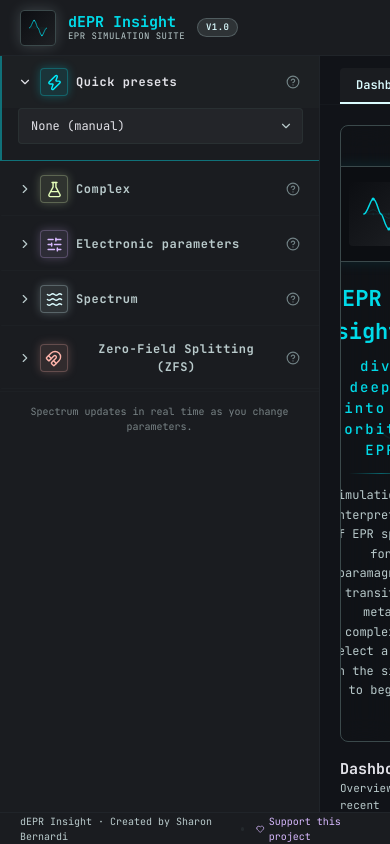
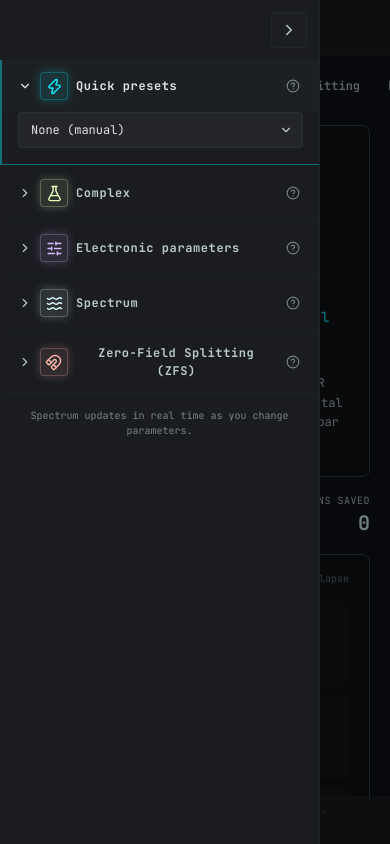
Before and after one commit to Cacatuo000/dEPR-Insight, a Next.js app: page / in a window 390 px wide. Both pictures are taken after a click on the button "Open parameters panel". Built offline with nearby package versions, Linux system fonts and the light colour scheme.

Commit message:
Convert sidebar to mobile drawer with responsive topbar, tabs, and layout

```diff
--- a/src/app/page.tsx
+++ b/src/app/page.tsx
@@ -2,7 +2,7 @@
 
 import React, { useState, useMemo, useEffect, useCallback } from "react";
 import dynamic from "next/dynamic";
-import { GitFork, Download, Image as ImageIcon, FileText, Atom, SlidersHorizontal, Sparkles, Copy, Check, ExternalLink, Clock, ChevronDown, ChevronUp, Save, Heart, Shield, RotateCcw } from "lucide-react";
+import { GitFork, Download, Image as ImageIcon, FileText, Atom, SlidersHorizontal, Sparkles, Copy, Check, ExternalLink, Clock, ChevronDown, ChevronUp, Save, Heart, Shield, RotateCcw, Menu } from "lucide-react";
 import { GlassPanel } from "@/components/ui/GlassPanel";
 import { Logo } from "@/components/ui/Logo";
 import { ParameterPanel } from "@/components/ParameterPanel";
@@ -90,6 +90,7 @@ export default function Home() {
   const [hydrated, setHydrated] = useState(false);
   const [savedFeedback, setSavedFeedback] = useState(false);
   const [resetKey, setResetKey] = useState(0);
+  const [sidebarOpen, setSidebarOpen] = useState(false);
 
   /* eslint-disable react-hooks/set-state-in-effect */
   useEffect(() => {
@@ -343,66 +344,81 @@ export default function Home() {
   return (
     <div className="h-screen flex flex-col bg-background">
       {/* Topbar */}
-      <header className="h-14 shrink-0 flex items-center px-5 bg-surface-container-low border-b border-outline-variant/20">
-        <div className="flex items-center gap-3">
-          <Logo size={36} iconSize={20} className="rounded-lg shadow-[0_0_14px_rgba(219,252,255,0.18)]" />
-          <div className="flex flex-col justify-center">
-            <h1 className="text-[15px] font-bold text-primary-fixed-dim font-display leading-tight">
+      <header className="h-14 shrink-0 flex items-center px-3 sm:px-5 bg-surface-container-low border-b border-outline-variant/20">
+        <div className="flex items-center gap-3 min-w-0">
+          <button
+            type="button"
+            onClick={() => setSidebarOpen(true)}
+            aria-label="Open parameters panel"
+            className="md:hidden flex items-center justify-center w-9 h-9 -ml-1 mr-1 rounded-lg text-on-surface-variant hover:text-on-surface hover:bg-surface-variant/30 transition-colors cursor-pointer shrink-0"
+          >
+            <Menu size={20} />
+          </button>
+          <Logo size={36} iconSize={20} className="rounded-lg shadow-[0_0_14px_rgba(219,252,255,0.18)] shrink-0" />
+          <div className="flex flex-col justify-center min-w-0">
+            <h1 className="text-[15px] font-bold text-primary-fixed-dim font-display leading-tight truncate">
               dEPR Insight
             </h1>
-            <span className="text-[9px] text-on-surface-variant tracking-[0.05em] uppercase leading-tight">
+            <span className="text-[9px] text-on-surface-variant tracking-[0.05em] uppercase leading-tight hidden sm:block">
               EPR Simulation Suite
             </span>
           </div>
-          <span className="text-[9px] font-semibold text-primary tracking-[0.05em] uppercase bg-primary/10 border border-primary/20 px-2 py-0.5 rounded-full">v1.0</span>
+          <span className="text-[9px] font-semibold text-primary tracking-[0.05em] uppercase bg-primary/10 border border-primary/20 px-2 py-0.5 rounded-full shrink-0">v1.0</span>
         </div>
-        <div className="ml-auto flex items-center gap-3 text-[11px] text-on-surface-variant">
+        <div className="ml-auto flex items-center gap-2 sm:gap-3 text-[11px] text-on-surface-variant min-w-0">
           {result && (
             <>
               <button
                 onClick={handleReset}
-                className="flex items-center gap-1.5 px-3 py-1.5 rounded-lg text-[11px] font-semibold font-mono transition-all duration-200 cursor-pointer active:scale-95 text-on-surface-variant bg-surface-variant/20 border border-outline-variant/15 hover:bg-surface-variant/40 hover:text-on-surface"
+                className="flex items-center gap-1.5 px-2 sm:px-3 py-1.5 rounded-lg text-[11px] font-semibold font-mono transition-all duration-200 cursor-pointer active:scale-95 text-on-surface-variant bg-surface-variant/20 border border-outline-variant/15 hover:bg-surface-variant/40 hover:text-on-surface shrink-0"
                 title="Reset to default configuration"
               >
-                <RotateCcw size={12} />
-                Reset
+                <RotateCcw size={14} />
+                <span className="hidden sm:inline">Reset</span>
               </button>
-              <div className="flex items-center gap-2.5 bg-surface-variant/20 border border-outline-variant/15 rounded-full px-3.5 py-1.5">
-                <span className="w-1.5 h-1.5 rounded-full bg-tertiary shadow-[0_0_6px_rgba(229,255,186,0.8)] animate-pulse" aria-hidden="true" />
-                <span className="font-medium text-on-surface">{config.metalName}</span>
-                <span className="w-1 h-1 rounded-full bg-outline-variant/30" />
-                <span>{config.symmetry}</span>
-                <span className="w-1 h-1 rounded-full bg-outline-variant/30" />
-                <span className="font-mono text-primary">{config.frequency} GHz</span>
+              <div className="hidden lg:flex items-center gap-2.5 bg-surface-variant/20 border border-outline-variant/15 rounded-full px-3.5 py-1.5 min-w-0">
+                <span className="w-1.5 h-1.5 rounded-full bg-tertiary shadow-[0_0_6px_rgba(229,255,186,0.8)] animate-pulse shrink-0" aria-hidden="true" />
+                <span className="font-medium text-on-surface truncate">{config.metalName}</span>
+                <span className="w-1 h-1 rounded-full bg-outline-variant/30 shrink-0" />
+                <span className="truncate">{config.symmetry}</span>
+                <span className="w-1 h-1 rounded-full bg-outline-variant/30 shrink-0" />
+                <span className="font-mono text-primary shrink-0">{config.frequency} GHz</span>
               </div>
               <button
                 onClick={handleSave}
-                className={`flex items-center gap-1.5 px-3 py-1.5 rounded-lg text-[11px] font-semibold font-mono transition-all duration-200 cursor-pointer active:scale-95 ${
+                className={`flex items-center gap-1.5 px-2 sm:px-3 py-1.5 rounded-lg text-[11px] font-semibold font-mono transition-all duration-200 cursor-pointer active:scale-95 shrink-0 ${
                   savedFeedback
                     ? "text-tertiary bg-tertiary/15 border border-tertiary/30"
                     : "text-tertiary bg-tertiary/10 border border-tertiary/20 hover:bg-tertiary/20"
                 }`}
                 title="Save this simulation to history"
               >
-                {savedFeedback ? <Check size={12} /> : <Save size={12} />}
-                {savedFeedback ? "Saved" : "Save"}
+                {savedFeedback ? <Check size={14} /> : <Save size={14} />}
+                <span className="hidden sm:inline">{savedFeedback ? "Saved" : "Save"}</span>
               </button>
             </>
           )}
         </div>
       </header>
 
-      <div className="flex-1 flex overflow-hidden">
-        <ParameterPanel key={resetKey} config={config} onChange={onChange} onApplyPreset={applyPreset} onClearPreset={() => setConfig(prev => ({ ...prev, complexName: undefined, ligandGroups: [] }))} />
+      <div className="flex-1 flex overflow-hidden relative">
+        {sidebarOpen && (
+          <div
+            className="fixed inset-0 bg-black/50 z-30 md:hidden touch-manipulation"
+            onClick={() => setSidebarOpen(false)}
+            aria-hidden="true"
+          />
+        )}
+        <ParameterPanel key={resetKey} config={config} onChange={onChange} onApplyPreset={applyPreset} onClearPreset={() => setConfig(prev => ({ ...prev, complexName: undefined, ligandGroups: [] }))} isOpen={sidebarOpen} onClose={() => setSidebarOpen(false)} />
 
         <main className="flex-1 flex flex-col overflow-hidden">
           {/* Tabs */}
-          <div className="flex gap-1 px-5 pt-3 pb-0 border-b border-outline-variant/10 shrink-0">
+          <div className="flex gap-1 px-3 sm:px-5 pt-3 pb-0 border-b border-outline-variant/10 shrink-0 overflow-x-auto custom-scrollbar">
             {tabs.map((tab) => (
               <button
                 key={tab.key}
                 onClick={() => setActiveTab(tab.key)}
-                className={`px-4 py-2 text-[12px] font-semibold rounded-t-lg transition-all cursor-pointer ${
+                className={`px-3 sm:px-4 py-2 text-[12px] font-semibold rounded-t-lg transition-all cursor-pointer whitespace-nowrap shrink-0 ${
                   activeTab === tab.key
                     ? "text-primary bg-surface-container-low border-b-2 border-primary"
                     : "text-on-surface-variant hover:text-on-surface hover:bg-surface-variant/20"
@@ -417,7 +433,7 @@ export default function Home() {
             {activeTab === "spectra" && (
               <div className="space-y-4">
                 <GlassPanel className="p-3">
-                  <div className="h-[420px]">
+                  <div className="h-[300px] sm:h-[420px]">
                     {result ? (
                       <SpectrumPlot
                         key={`${config.D_zfs}-${config.E_zfs}-${config.symmetry}-${JSON.stringify(hfValues)}`}
@@ -443,17 +459,17 @@ export default function Home() {
                     </span>
                   </h3>
                   {result ? (
-                    <div className="h-[420px]" key={`stick-${config.D_zfs}-${config.E_zfs}-${config.symmetry}`}>
+                    <div key={`stick-${config.D_zfs}-${config.E_zfs}-${config.symmetry}`}>
                       <StickSpectrumPlot
                         stickData={result.stickData}
                         orientations={result.orientations}
                         transitions={result.transitions}
                         frequency={config.frequency}
-                        className="w-full h-full"
+                        className="w-full"
                       />
                     </div>
                   ) : (
-                    <div className="h-[420px] flex items-center justify-center text-[12px] text-on-surface-variant">
+                    <div className="min-h-[300px] sm:min-h-[420px] flex items-center justify-center text-[12px] text-on-surface-variant">
                       {NO_DATA_MESSAGE}
                     </div>
                   )}
@@ -461,8 +477,8 @@ export default function Home() {
 
                 <GlassPanel className="p-4">
                   <h3 className="text-[13px] font-semibold text-on-surface mb-2">Line List</h3>
-                  <div className="max-h-[200px] overflow-y-auto custom-scrollbar">
-                    <table className="w-full text-left text-[11px]">
+                  <div className="max-h-[200px] overflow-auto custom-scrollbar">
+                    <table className="w-full text-left text-[11px] min-w-[420px]">
                       <thead className="sticky top-0 bg-surface-container">
                         <tr className="text-[10px] font-semibold text-on-surface-variant uppercase border-b border-outline-variant/20">
                           <th className="py-1.5 px-2">Isotope</th>
@@ -521,7 +537,7 @@ export default function Home() {
             {activeTab === "guide" && (
               <div className="space-y-4">
                 {/* Hero banner — always visible */}
-                <GlassPanel className="p-10 relative overflow-hidden group">
+                <GlassPanel className="p-6 sm:p-10 relative overflow-hidden group">
                   {/* Decorative EPR wave watermark in the background */}
                   <div className="absolute inset-0 opacity-[0.08] pointer-events-none flex items-center justify-center">
                     <svg width="600" height="240" viewBox="0 0 56 56" fill="none" aria-hidden="true" className="text-primary-fixed-dim scale-y-[0.25]">
@@ -666,8 +682,8 @@ export default function Home() {
                       const isRhombic = config.symmetry === "Rhombic";
                       const isCubic = config.symmetry === "Cubic / isotropic";
                       return (
-                        <div key={iso.label} className="flex items-center gap-4 p-2 rounded bg-surface-variant/20 border border-outline-variant/10">
-                          <div className="w-24">
+                        <div key={iso.label} className="flex flex-col sm:flex-row sm:items-center gap-3 sm:gap-4 p-2 rounded bg-surface-variant/20 border border-outline-variant/10">
+                          <div className="w-full sm:w-24 shrink-0">
                             <div className="text-[12px] font-semibold text-on-surface">{iso.label}</div>
                             <div className="text-[10px] text-on-surface-variant">I = {iso.I}, {(iso.abundance * 100).toFixed(1)}%</div>
                           </div>
@@ -737,8 +753,8 @@ export default function Home() {
                           const isRhombic = config.symmetry === "Rhombic";
                           const isCubic = config.symmetry === "Cubic / isotropic";
                           return (
-                            <div key={gi} className="flex items-center gap-4 p-2 rounded bg-surface-variant/20 border border-outline-variant/10">
-                              <div className="w-32">
+                            <div key={gi} className="flex flex-col sm:flex-row sm:items-center gap-3 sm:gap-4 p-2 rounded bg-surface-variant/20 border border-outline-variant/10">
+                              <div className="w-full sm:w-32 shrink-0">
                                 <div className="text-[12px] font-semibold text-on-surface truncate">{lg.isotope}</div>
                                 <div className="text-[10px] text-on-surface-variant">I = {I_val}, n = {lg.n}</div>
                               </div>
@@ -957,7 +973,7 @@ export default function Home() {
                 {/* Spectrum plot export */}
                 <GlassPanel className="p-5">
                   <h3 className="text-[14px] font-semibold text-on-surface mb-4">Export Spectrum Data</h3>
-                  <div className="grid grid-cols-2 gap-4">
+                  <div className="grid grid-cols-1 sm:grid-cols-2 gap-4">
                     {/* PNG card */}
                     <div className="flex flex-col items-center gap-3 p-5 rounded-xl bg-surface-variant/20 border border-outline-variant/20">
                       <ImageIcon size={32} className="text-primary/80" aria-hidden="true" />
@@ -1100,7 +1116,7 @@ export default function Home() {
       </div>
 
       {/* Footer */}
-      <footer className="h-8 shrink-0 flex items-center justify-center gap-3 px-5 bg-surface-container-low border-t border-outline-variant/20 text-[10px] text-on-surface-variant">
+      <footer className="shrink-0 flex flex-wrap items-center justify-center gap-x-3 gap-y-1 px-3 sm:px-5 py-1.5 bg-surface-container-low border-t border-outline-variant/20 text-[10px] text-on-surface-variant">
         <span>dEPR Insight · Created by Sharon Bernardi</span>
         <span className="w-1 h-1 rounded-full bg-outline-variant/30" />
         <a
--- a/src/components/ParameterPanel.tsx
+++ b/src/components/ParameterPanel.tsx
@@ -14,6 +14,8 @@ interface Props {
   onChange: <K extends keyof SimConfig>(key: K, value: SimConfig[K]) => void;
   onApplyPreset: (preset: Preset, presetName: string) => void;
   onClearPreset: () => void;
+  isOpen?: boolean;
+  onClose?: () => void;
 }
 
 const symmetryOptions: Symmetry[] = ["Cubic / isotropic", "Axial (D4h / C4v / D3h)", "Rhombic"];
@@ -220,7 +222,7 @@ function NumInput({ value, onChange, min, max, step, label }: {
   );
 }
 
-export function ParameterPanel({ config, onChange: propOnChange, onApplyPreset, onClearPreset }: Props) {
+export function ParameterPanel({ config, onChange: propOnChange, onApplyPreset, onClearPreset, isOpen = false, onClose }: Props) {
   const metal = metalli[config.metalName];
   const S = metal?.S ?? 0.5;
   const [selectedPreset, setSelectedPreset] = useState("None (manual)");
@@ -266,7 +268,20 @@ export function ParameterPanel({ config, onChange: propOnChange, onApplyPreset,
   }).filter((v): v is { key: string; label: string } => v != null);
 
   return (
-    <aside className="w-80 shrink-0 h-full bg-surface-container-low border-r border-outline-variant/20 overflow-y-auto custom-scrollbar">
+    <aside
+      className={`fixed md:relative inset-y-0 left-0 z-40 w-80 max-w-[85vw] shrink-0 h-full bg-surface-container-low border-r border-outline-variant/20 overflow-y-auto custom-scrollbar ${isOpen ? "block" : "hidden"} md:block`}
+    >
+      {/* Mobile close button */}
+      {onClose && (
+        <button
+          type="button"
+          onClick={onClose}
+          aria-label="Close parameters panel"
+          className="md:hidden sticky top-0 z-10 ml-auto flex items-center justify-center w-9 h-9 m-3 rounded-lg text-on-surface-variant hover:text-on-surface hover:bg-surface-variant/30 transition-colors cursor-pointer bg-surface-variant/10 border border-outline-variant/20"
+        >
+          <ChevronRight size={18} />
+        </button>
+      )}
       {/* Presets */}
       <Section title="Quick presets" icon={<Zap size={17} aria-hidden="true" />} accent="primaryContainer" defaultOpen={true} info="Ready-to-use parameter sets for common complexes. Choosing one fills in metal, symmetry, couplings and ligands for you — you can still change anything afterwards.">
         <Select
@@ -304,7 +319,7 @@ export function ParameterPanel({ config, onChange: propOnChange, onApplyPreset,
                 name="symmetry"
                 checked={config.symmetry === opt}
                 onChange={() => onChange("symmetry", opt)}
-                className="accent-primary w-3 h-3"
+                className="accent-primary w-4 h-4 shrink-0"
               />
               <span className="text-[12px] text-on-surface group-hover:text-primary transition-colors">{opt}</span>
             </label>
@@ -371,9 +386,9 @@ export function ParameterPanel({ config, onChange: propOnChange, onApplyPreset,
                   onClick={() => onChange("ligandGroups", config.ligandGroups.filter((_, i) => i !== idx))}
                   aria-label={`Remove ${group.isotope} group`}
                   title={`Remove ${group.isotope} group`}
-                  className="p-1 text-on-surface-variant hover:text-error transition-colors cursor-pointer"
+                  className="p-1.5 text-on-surface-variant hover:text-error hover:bg-error/10 transition-colors cursor-pointer shrink-0"
                 >
-                  <Trash2 size={12} />
+                  <Trash2 size={14} />
                 </button>
               </div>
             {config.symmetry !== "Cubic / isotropic" && (
@@ -435,7 +450,7 @@ export function ParameterPanel({ config, onChange: propOnChange, onApplyPreset,
             type="checkbox"
             checked={config.manualG}
             onChange={(e) => onChange("manualG", e.target.checked)}
-            className="accent-primary w-3 h-3"
+            className="accent-primary w-4 h-4 shrink-0"
             id="manualG"
           />
           <label htmlFor="manualG" className="text-[11px] text-on-surface-variant cursor-pointer">Enter g manually</label>
@@ -471,7 +486,7 @@ export function ParameterPanel({ config, onChange: propOnChange, onApplyPreset,
                 name="displayMode"
                 checked={config.displayMode === opt}
                 onChange={() => onChange("displayMode", opt)}
-                className="accent-primary w-3 h-3"
+                className="accent-primary w-4 h-4 shrink-0"
               />
               <span className="text-[12px] text-on-surface group-hover:text-primary transition-colors">{opt}</span>
             </label>
@@ -486,7 +501,7 @@ export function ParameterPanel({ config, onChange: propOnChange, onApplyPreset,
                 name="tumbling"
                 checked={config.tumbling === opt}
                 onChange={() => onChange("tumbling", opt)}
-                className="accent-primary w-3 h-3"
+                className="accent-primary w-4 h-4 shrink-0"
               />
               <span className="text-[11px] text-on-surface group-hover:text-primary transition-colors">{opt}</span>
             </label>
```
